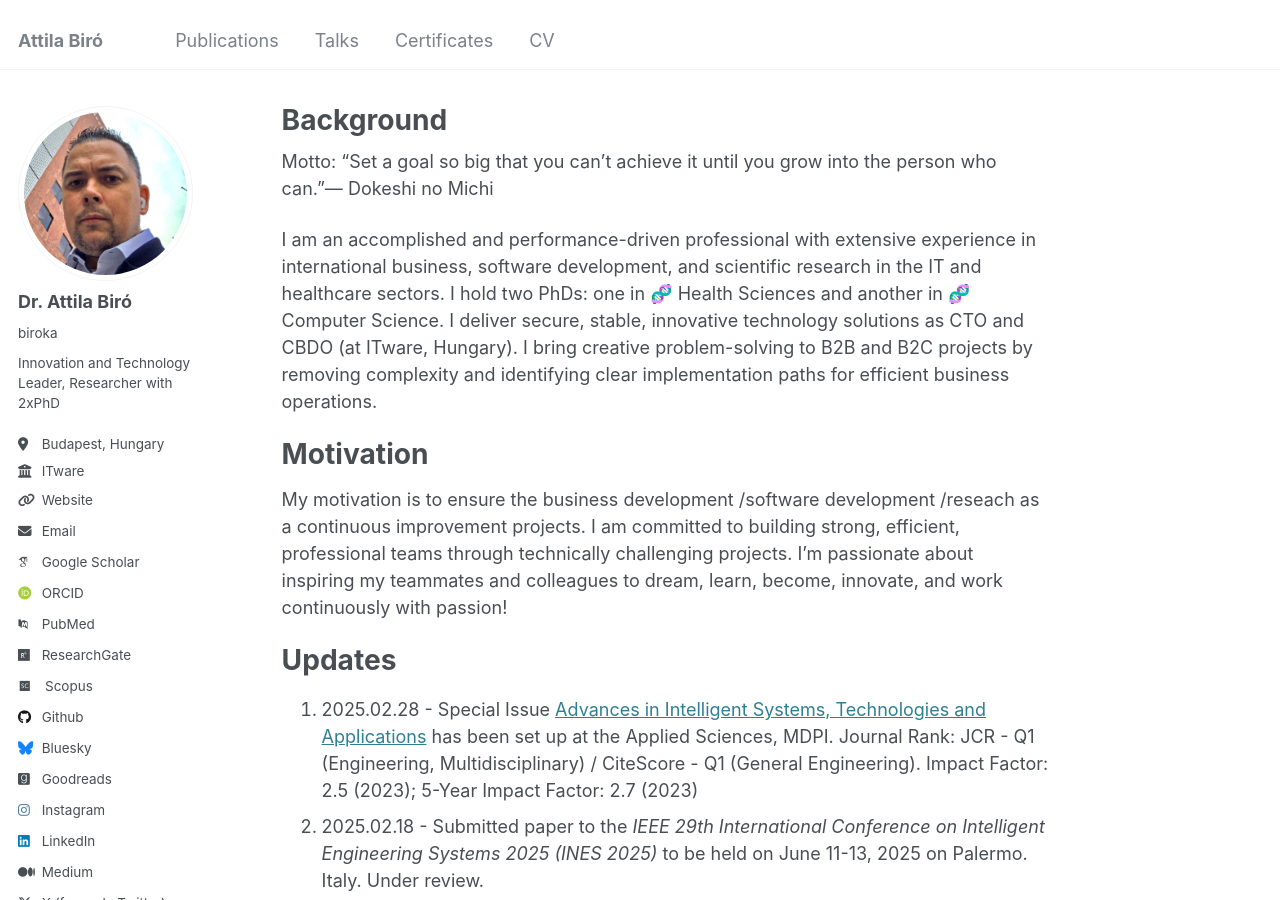
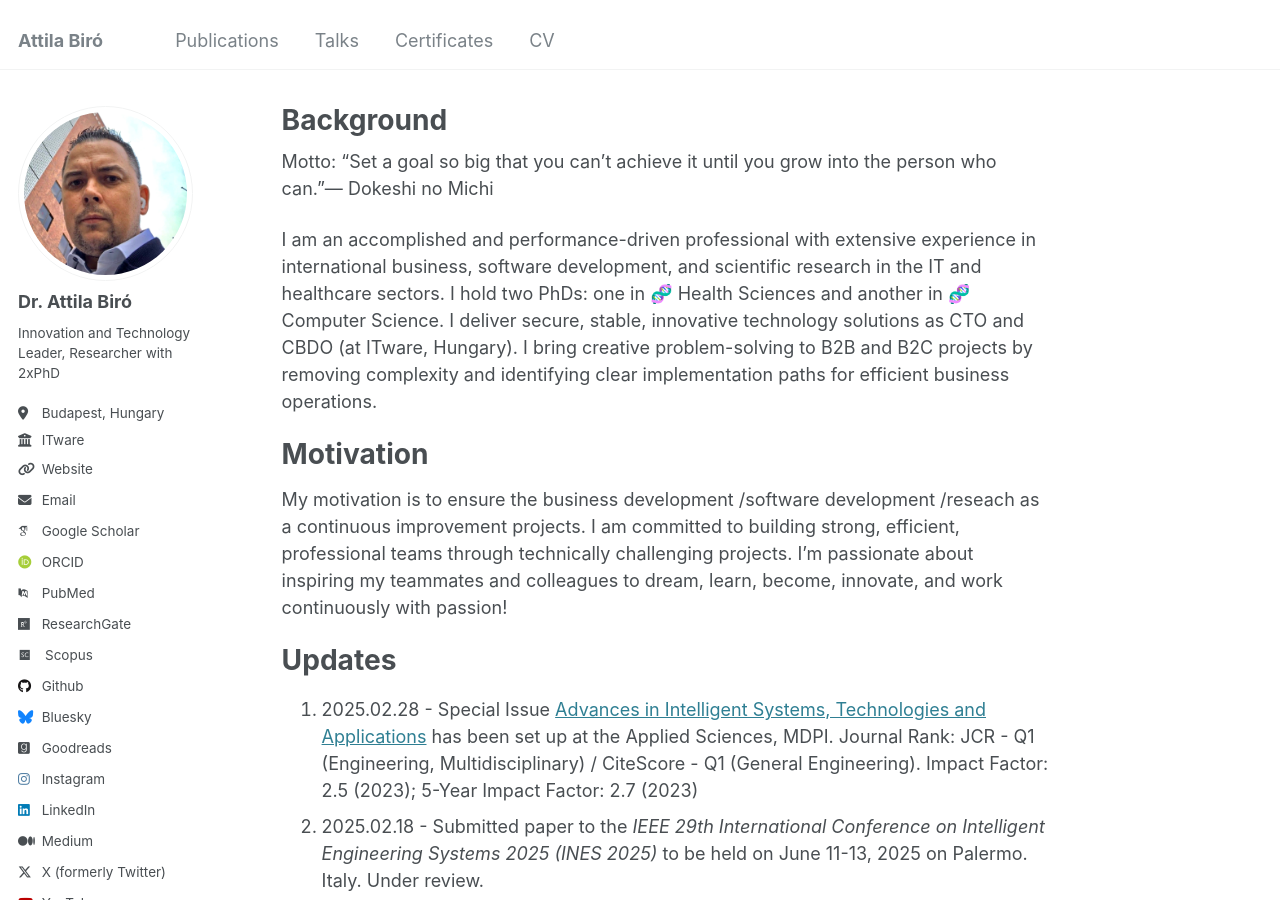
Before and after one commit to biroka/biroka.github.io, a Jekyll site: the page built from _pages/about.md, in a window 1280 px wide and 900 px high. Built offline with Jekyll 4.4.1, drawn with Linux system fonts in a browser that asks for light colours; some web fonts are replaced.

Commit message:
Update _config.yml

```diff
--- a/_config.yml
+++ b/_config.yml
@@ -23,7 +23,7 @@ author:
   # Biographic information
   avatar           : "ba_2.jpg"
   name             : "Dr. Attila Biró"
-  pronouns         : "biroka"
+  pronouns         : #"biroka"
   bio              : "Innovation and Technology Leader, Researcher with 2xPhD"
   location         : "Budapest, Hungary"
   employer         : "ITware"
```
